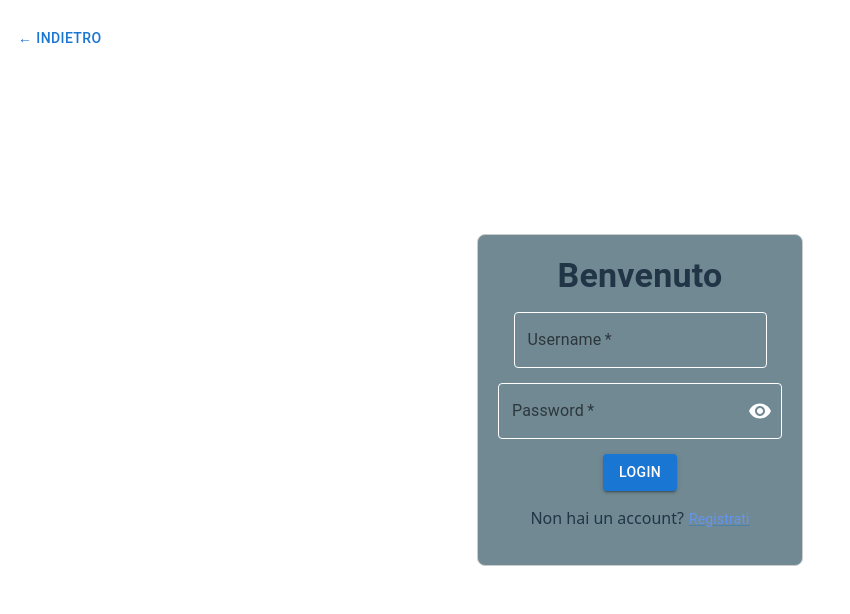
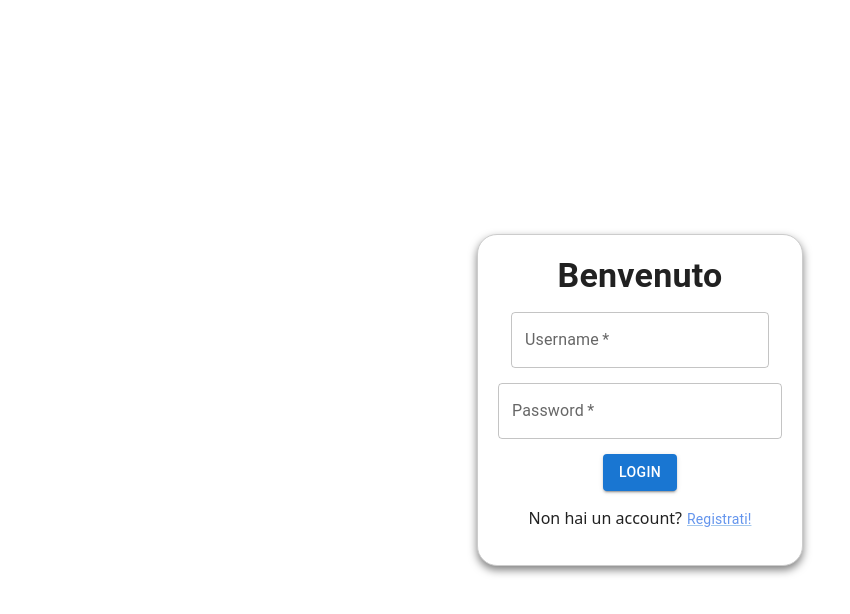
Before and after one commit to progetto-registro/webapp_registro_react, a React (Vite) app in the folder progetto-registro/: page /login in a window 1280 px wide. Shown: the top 614 px of the page, without its empty margins (0-850 px from the left). Built offline with nearby package versions, Linux system fonts and the light colour scheme.

Commit message:
modifiche css login e signup

```diff
--- a/progetto-registro/src/components/Login/Login.css
+++ b/progetto-registro/src/components/Login/Login.css
@@ -1,20 +1,5 @@
-/*
-.login-page{
-    min-height: 100vh;
-    width: 100%;
-    display: flex;
-    justify-content: center;
-    align-items: center;
-    background-color: #282c34;
-    background-size: cover;
-    background-position: center;
-    position: relative;
-    overflow: hidden;
-}
-
-*/
 .login-container {
-    background-color: #708993;
+    background-color: white;
     display: flex;
     flex-direction: column;
     align-items: center;
@@ -22,7 +7,8 @@
     gap: 15px;
     padding: 20px;
     border: 1px solid #ccc;
-    border-radius: 8px;
+    border-radius: 20px;
+    box-shadow: 0 4px 8px rgba(0, 0, 0, 0.5);
 }
 
 .login-container input,
@@ -34,20 +20,14 @@
     color: white;
 }
 
-.login-container .MuiOutlinedInput-root fieldset {
-    border-color: white;
-}
-
-.back-button-container {
-    position: absolute;
-    top: 10px;
-    left: 10px;
-    margin-top: 10px;
+.login-paper {
+    background-color: transparent !important;
+    box-shadow: none !important;
 }
 
 .username-field .MuiInputBase-input {
     width: 100%;
-    min-width: 225px;
+    min-width: 230px;
 }
 
 .signup-link button{
--- a/progetto-registro/src/components/Login/Login.tsx
+++ b/progetto-registro/src/components/Login/Login.tsx
@@ -2,7 +2,7 @@ import { useState } from 'react';
 import { useNavigate } from 'react-router';
 import { ToastContainer, toast } from 'react-toastify';
 import Button from '@mui/material/Button';
-import { Box, Link, TextField, Typography } from '@mui/material';
+import { Box, Link, Paper, TextField, Typography } from '@mui/material';
 import './Login.css';
 import axios from 'axios';
 import PasswordField from '../PasswordField';
@@ -41,7 +41,7 @@ const submitLogin = async () => {
         switch (err.response.status) {
           case 400:
             toast.update(toastLoad, {
-              render: "Username e/o password mancanti. Prova a registrarti se non l'hai ancora fatto",
+              render: (err.response.data),
               type: "error",
               isLoading: false,
               autoClose: 4000
@@ -49,7 +49,7 @@ const submitLogin = async () => {
             break;
           case 404:
             toast.update(toastLoad, {
-              render: (err.response.data),
+              render: "Username e/o password mancanti. Prova a registrarti se non l'hai ancora fatto",
               type: "error",
               isLoading: false,
               autoClose: 4000
@@ -93,15 +93,7 @@ const submitLogin = async () => {
 
   return (
     <Box className="login-page">
-      <Box className='back-button-container'>
-        <Button
-          variant="text"
-          onClick={() => navigate(-1)}
-        >
-          ← Indietro
-        </Button>
-      </Box>
-
+      <Paper elevation={0} className="login-paper">
         <Box className="login-container">
           <Typography variant='h4' textAlign='center' fontWeight="bold">
             Benvenuto
@@ -144,12 +136,13 @@ const submitLogin = async () => {
             onClick={() => {
               navigate("/signup");}}
             >
-          Registrati
+            Registrati!
             </Link>
           </Box>
 
           <ToastContainer />
         </Box>
+      </Paper>
     </Box>
   );
 }
--- a/progetto-registro/src/components/SignUp.tsx
+++ b/progetto-registro/src/components/SignUp.tsx
@@ -14,6 +14,7 @@ import PasswordField from "./PasswordField";
 import type { Utente } from "../types/utente";
 import axios from "axios";
 import { ToastContainer, toast } from "react-toastify";
+import { Paper } from "@mui/material";
 
 export default function SignUp() {
   const navigate = useNavigate();
@@ -136,7 +137,9 @@ export default function SignUp() {
         </Button>
       </Box>
 
+      <Paper elevation={3} className="signup-paper">
         <Box
+          className="signup-container"
           component="form"
           onSubmit={handleSubmit}
           sx={{
@@ -233,6 +236,7 @@ export default function SignUp() {
           </Button>
           <ToastContainer />
         </Box>
+      </Paper>
     </>
   );
 }
```
Also changed, not shown: progetto-registro/src/components/SignUp.css (+7 -0 lines). Lines whose indentation alone changed are shown as unchanged.
